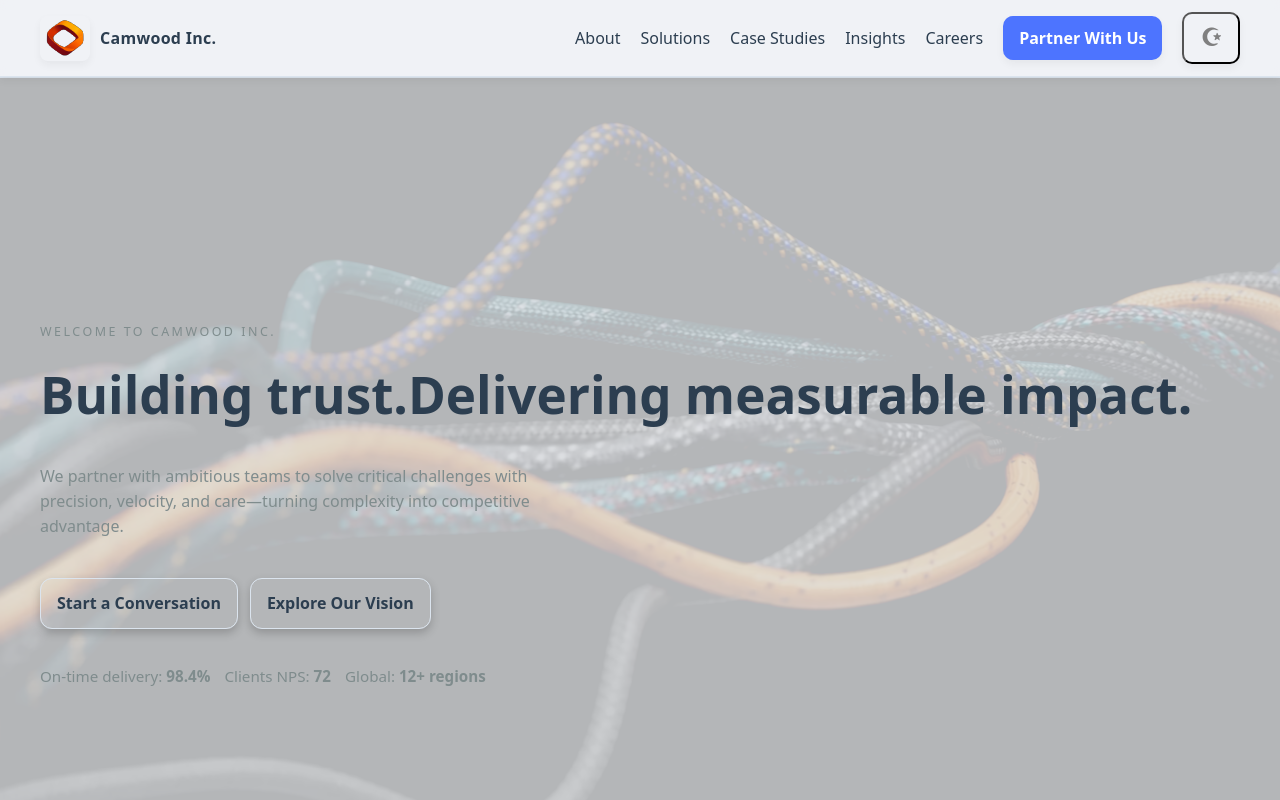
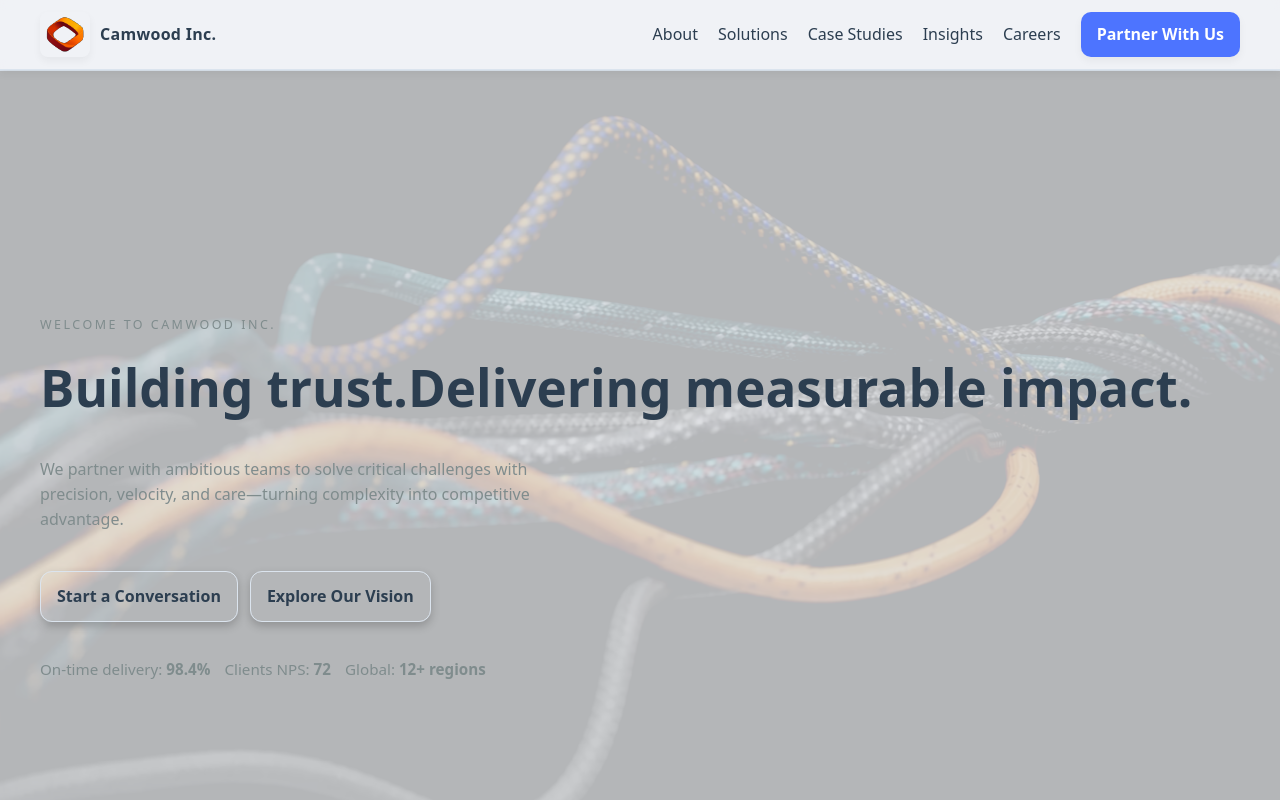
Before and after one commit to Camwoodinc/Camwood, a React (Vite) app: page / in a window 1280 px wide. Shown: the top 800 px of the page. Built offline with nearby package versions, Linux system fonts and the light colour scheme.

Commit message:
User preffered mode added

```diff
--- a/src/App.jsx
+++ b/src/App.jsx
@@ -10,7 +10,7 @@ import Insights from "./components/Insights";
 import CareersSection from "./components/CareersSection";
 import ContactForm from "./components/ContactForm";
 import Footer from "./components/Footer";
-import InsightsPage from "./pages/Insight"; // Renamed to avoid conflict
+import InsightsPage from "./pages/Insight";
 
 const Home = () => (
   <>
@@ -29,13 +29,14 @@ const Home = () => (
 );
 
 const App = () => {
-  // Add this useEffect hook to handle the light/dark mode logic
+  // Use a useEffect hook to set the theme based on the user's system preference
   useEffect(() => {
-    const theme = localStorage.getItem("theme");
-    if (theme) {
-      document.body.setAttribute("data-theme", theme);
-    }
-  }, []);
+    // Check if the user's system prefers a dark color scheme.
+    const isDarkMode = window.matchMedia && window.matchMedia('(prefers-color-scheme: dark)').matches;
+
+    // Set the data-theme attribute on the body element.
+    document.body.setAttribute('data-theme', isDarkMode ? 'dark' : 'light');
+  }, []); // The empty dependency array ensures this runs once on initial render.
 
   return (
     <>
--- a/src/components/Header.jsx
+++ b/src/components/Header.jsx
@@ -1,35 +1,9 @@
-import React, { useState, useEffect } from "react";
+import React, { useState } from "react";
 import { Link } from "react-router-dom";
 import logo from "../assets/images/camwoodlogo.svg";
 
 const Header = () => {
-  // derive initial theme from saved value or OS preference
-  const getInitialTheme = () => {
-    try {
-      const saved = window?.localStorage?.getItem("theme");
-      if (saved) return saved;
-      if (window?.matchMedia?.("(prefers-color-scheme: dark)").matches)
-        return "dark";
-    } catch {
-      /* ignore */
-    }
-    return "light";
-  };
-
   const [isMenuOpen, setIsMenuOpen] = useState(false);
-  const [theme, setTheme] = useState(getInitialTheme);
-
-  // keep body attribute synced and persist theme
-  useEffect(() => {
-    document.body.setAttribute("data-theme", theme);
-    try {
-      localStorage.setItem("theme", theme);
-    } catch {}
-  }, [theme]);
-
-  const toggleTheme = () => {
-    setTheme((t) => (t === "dark" ? "light" : "dark"));
-  };
 
   const toggleMenu = () => {
     setIsMenuOpen((s) => !s);
@@ -54,36 +28,11 @@ const Header = () => {
           <a href="/#contact" className="nav__cta">
             Partner With Us
           </a>
-
-          {/* visible theme toggle for desktop */}
-          <button
-            type="button"
-            onClick={toggleTheme}
-            className="nav__cta_switch theme-toggle-btn"
-            aria-label="Toggle light or dark theme"
-            aria-pressed={theme === "dark"}
-          >
-            <span aria-hidden>{theme === "dark" ? "☀" : "☪︎"}</span>
-            <span className="visually-hidden">
-              {theme === "dark"
-                ? ""
-                : ""}
-            </span>
-          </button>
+          {/* Removed the desktop theme toggle button */}
         </nav>
 
         <div className="nav-controls-mobile">
-          {/* mobile theme toggle */}
-          <button
-            type="button"
-            onClick={toggleTheme}
-            className="nav__btn theme-toggle-btn-mobile"
-            aria-label="Toggle light or dark theme"
-            aria-pressed={theme === "dark"}
-          >
-            {theme === "dark" ? "☀" : "☪︎"}
-          </button>
-
+          {/* Removed the mobile theme toggle button */}
           <button
             type="button"
             className="nav__btn"
--- a/src/index.css
+++ b/src/index.css
@@ -29,8 +29,9 @@
   --max-w: 1200px;
 }
 
-/* Light theme colors */
-body[data-theme='light'] {
+/* Light theme colors - applied when the user's system prefers light mode */
+@media (prefers-color-scheme: light) {
+  :root {
     --color-bg: #f0f2f5;
     --color-surface: #ffffff;
     --color-text: #2c3e50;
@@ -41,6 +42,7 @@ body[data-theme='light'] {
     --shadow-light: 0 4px 8px rgba(0, 0, 0, 0.05);
     --shadow-medium: 0 8px 16px rgba(0, 0, 0, 0.1);
     --shadow-deep: 0 12px 24px rgba(0, 0, 0, 0.15);
+  }
 }
 
 /*
@@ -707,7 +709,7 @@ select:hover {
 
 select:focus {
   border-color: var(--color-brand);
-  box-shadow: inset 0 2px 5px rgba(0, 0, 0, 0.4), 0 0 0 2px color-mix(in srgb, var(--color-brand), transparent 50%);
+  box-shadow: inset 0 2px 5px rgba(0, 0, 0, 0.4), 0 0 0 2px rgba(var(--color-brand-rgb), 0.5);
   outline: none;
 }
 
```
Lines whose indentation alone changed are shown as unchanged.
